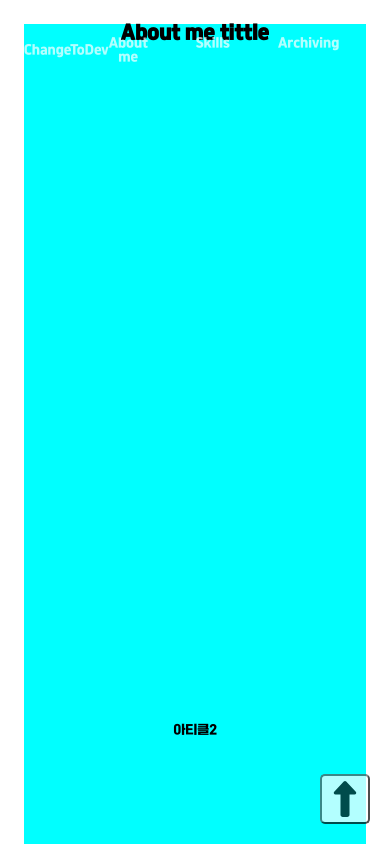
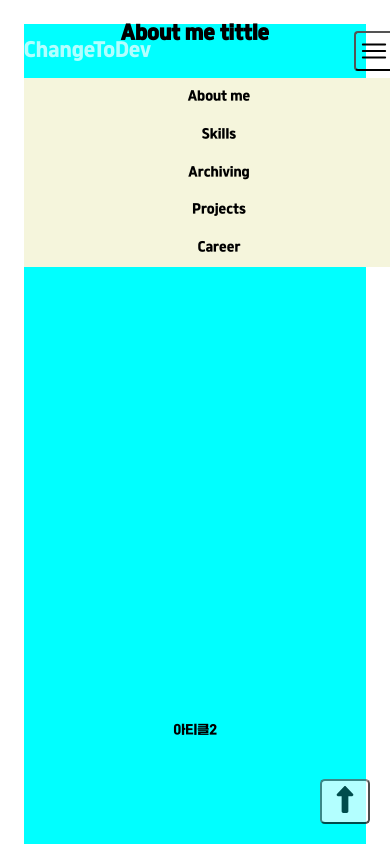
Before and after one commit to kimtaehun-dev/tagDev, a React (Vite) app: page / in a window 390 px wide. Shown: the top 844 px of the page. Built offline with nearby package versions, Linux system fonts and the light colour scheme.

Commit message:
헤더 모바일용 네비게이션 추가

```diff
--- a/src/components/atoms/button/TopMoverBtn.css
+++ b/src/components/atoms/button/TopMoverBtn.css
@@ -3,7 +3,7 @@
   bottom: 20px;
   right: 20px;
   width: 50px;
-  height: 50px;
+  height: 45px;
   background-color: #fff;
   border-radius: 10%;
   opacity: 0.7;
@@ -11,6 +11,6 @@
 
 .up-scroll-button-img{
   width: 100%;
-  height: 100%;
+  height: 90%;
   padding: 5px;
 }
--- a/src/components/atoms/tittle/HeaderTittle.tsx
+++ b/src/components/atoms/tittle/HeaderTittle.tsx
@@ -1,6 +1,6 @@
 export default function HeaderTittle(){
   const tittleName = "ChangeToDev";
   return(
-    <div className='header-item'>{tittleName}</div>
+    <div className='header-item header-tittle'>{tittleName}</div>
   )
 }
--- a/src/components/organisms/Header/Header.css
+++ b/src/components/organisms/Header/Header.css
@@ -2,6 +2,10 @@ header {
   width: 100%;
   height: 4.5rem;
   position: fixed;
+}
+
+.scrolled-header{
+  color: black;
 }
 
 .scrolled-header .header-item:hover{
@@ -9,17 +13,13 @@ header {
   cursor: pointer;
 }
 
-.scrolled-header{
-  color: black;
+.noScrolled-header{
+  color : hsla(0,0%,100%,.7);
 }
 
 .noScrolled-header .header-item:hover{
   color: white;
   cursor: pointer;
-}
-
-.noScrolled-header{
-  color : hsla(0,0%,100%,.7);
 }
 
 .header-common{
@@ -38,3 +38,51 @@ header {
   gap:4rem;
   justify-content:flex-end;
 }
+
+.header-menu-mobile-group{
+  position: absolute;
+  top: 4.5rem;
+  width: 100%;
+  height: 1rem;
+  /* overflow: hidden; */
+  max-height: 0;
+  transition: max-height 0.5s ease-out;
+}
+
+.header-menu-mobile-group.open {
+  max-height: 500px; /* 열렸을 때의 최대 높이 */
+}
+
+.header-mobile-item{
+  width: 100%;
+  padding:1rem;
+  background-color: beige;
+}
+
+.header-menu-mobile-btn{
+  display: none;
+  background-color:transparent;
+  border-radius: 10%;
+  width: 40px;
+  height: 40px;
+  margin-right: 20px;
+}
+
+.header-menu-mobile-btn img {
+  width: 80%;
+  height: 80%;
+  text-align: center;
+  vertical-align: middle;
+}
+
+@media (max-width : 768px){
+  .header-menu-group {
+    display: none;
+  }
+  .header-menu-mobile-btn{
+    display: block;
+  }
+  .header-tittle{
+    font-size: large;
+  }
+}
--- a/src/components/organisms/Header/Header.tsx
+++ b/src/components/organisms/Header/Header.tsx
@@ -1,39 +1,51 @@
-
 import { useEffect, useState } from 'react';
 import HeaderTittle from '../../atoms/tittle/HeaderTittle';
-import './Header.css'
+import './Header.css';
 
-export default function Header(){
-  const headerContentsList = ['About me','Skills', 'Archiving','Projects','Career'];
+export default function Header() {
+  const headerContentsList = ['About me', 'Skills', 'Archiving', 'Projects', 'Career'];
+
+  // 모바일용 네비게이션 버튼
+  const [isNavOpen, setIsNavOpen] = useState(false);
+  const handleNavBtn = () => {
+    setIsNavOpen(!isNavOpen);
+  };
+
+  // 스크롤 상태 CSS 처리
   const [isScrolled, setIsScrolled] = useState(false);
-
-  useEffect(()=>{
-    const handleScroll = ()=>{
-      if(window.scrollY>0){
-        setIsScrolled(true)
-      }
-      else{
+  useEffect(() => {
+    const handleScroll = () => {
+      if (window.scrollY > 0) {
+        setIsScrolled(true);
+      } else {
         setIsScrolled(false);
       }
-    }
+    };
 
     window.addEventListener('scroll', handleScroll);
-    return ()=>{
+    return () => {
       window.removeEventListener('scroll', handleScroll);
-    }
+    };
+  }, []);
 
-  },[])
-
-  return(
-    <header style={{backgroundColor: isScrolled?'beige':''}}>
-      <div className={isScrolled?'scrolled-header header-common':'noScrolled-header header-common'}>
+  return (
+    <header style={{ backgroundColor: isScrolled ? 'beige' : '' }}>
+      <div className={isScrolled ? 'scrolled-header header-common' : 'noScrolled-header header-common'}>
         <HeaderTittle />
         <div className='header-menu-group'>
-          {headerContentsList.map((item, index)=>(
+          {headerContentsList.map((item, index) => (
             <nav className='header-item' key={index}>{item}</nav>
           ))}
         </div>
+        <button className='header-menu-mobile-btn' type='button' onClick={handleNavBtn}>
+          <img src='/src/assets/images/icons8-menu.svg' alt='Menu' />
+        </button>
+      </div>
+      <div className={`header-menu-mobile-group ${isNavOpen ? 'open' : ''} scrolled-header`}>
+        {headerContentsList.map((item, index) => (
+          <nav className='header-mobile-item header-item' key={index}>{item}</nav>
+        ))}
       </div>
     </header>
-  )
+  );
 }
--- a/src/components/organisms/main/mainSection.css
+++ b/src/components/organisms/main/mainSection.css
@@ -1,5 +1,3 @@
-
-
 article{
   height : 700px;
   background-color: aqua;
```
Also changed, not shown: src/assets/images/icons8-menu.svg (added).
